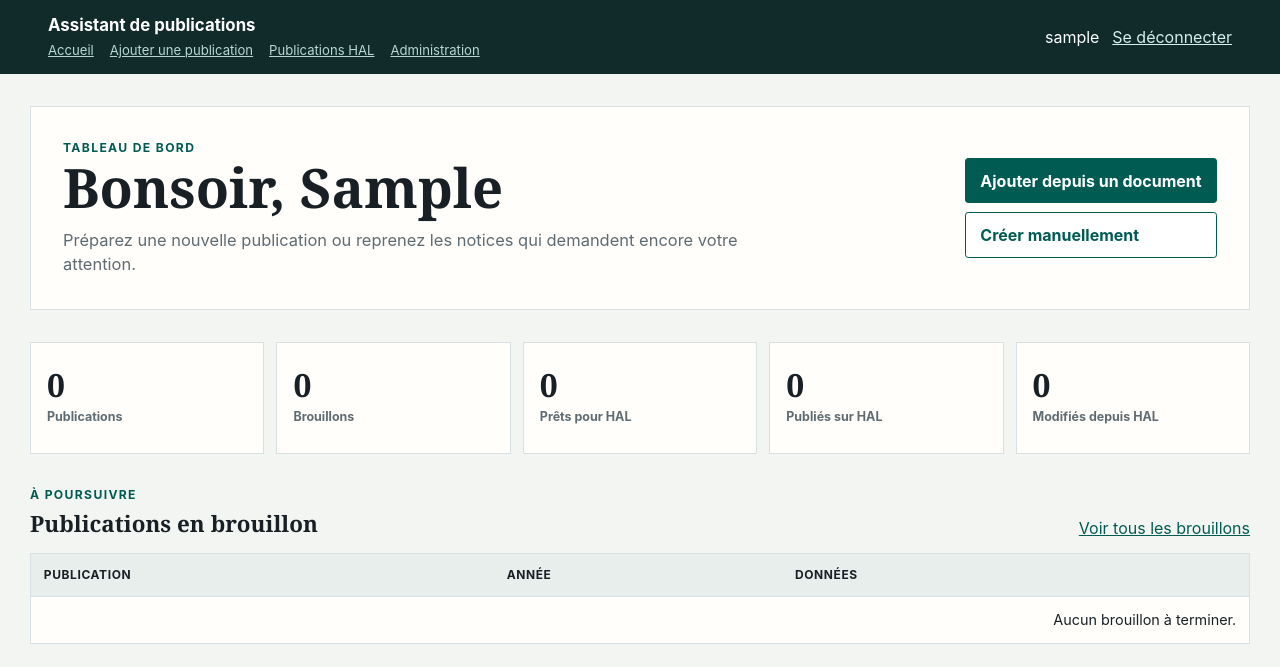
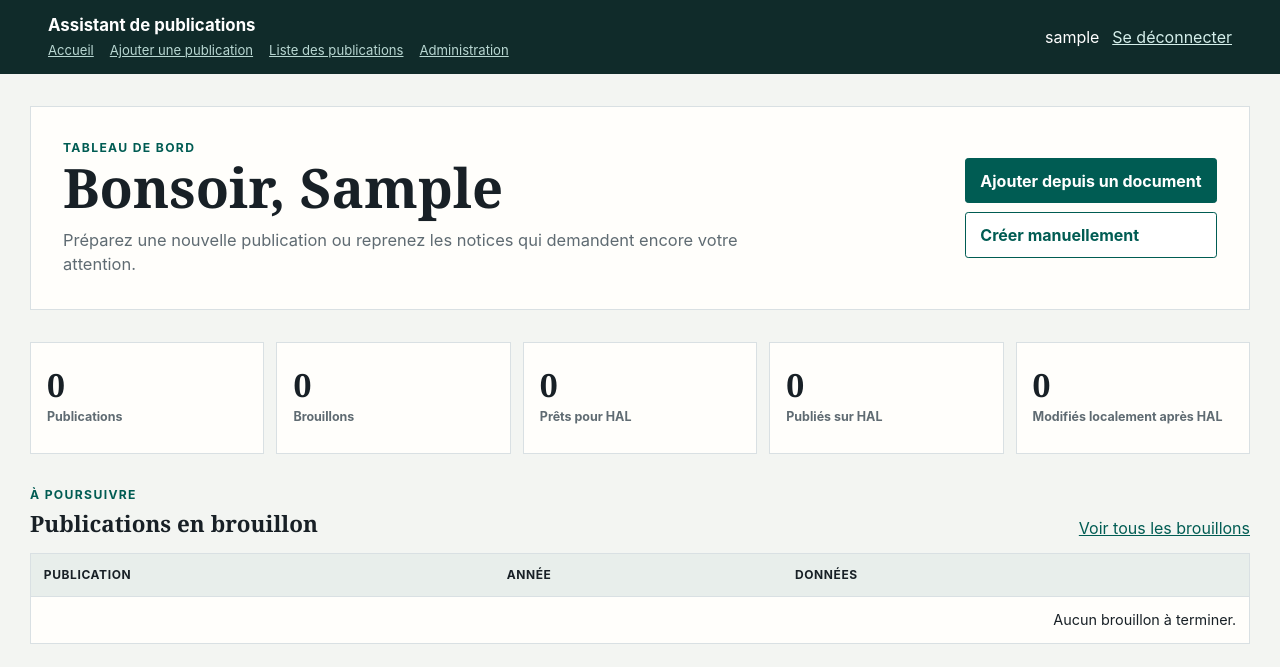
Before and after one commit to jfix/hal-assistant-webapp, a Django app: page / in a window 1280 px wide. Shown: the top 667 px of the page. Run offline with Django 5.2, Linux system fonts and the light colour scheme; the visitor is signed in with stand-in values (Sample User, id 1); data that the repository does not hold is empty; parts of the project's set-up code (start-up, migrations or seed data) failed here and were passed over.

Commit message:
Clarify dashboard publication states

```diff
--- a/catalog/templates/catalog/home.html
+++ b/catalog/templates/catalog/home.html
@@ -20,7 +20,7 @@
     <a class="stat-card" href="{% url 'publication-list' %}?workflow=draft"><strong>{{ stats.drafts }}</strong><span>Brouillons</span></a>
     <a class="stat-card" href="{% url 'publication-list' %}?workflow=draft&amp;readiness=hal_ready"><strong>{{ stats.ready }}</strong><span>Prêts pour HAL</span></a>
     <a class="stat-card" href="{% url 'publication-list' %}?workflow=published"><strong>{{ stats.published }}</strong><span>Publiés sur HAL</span></a>
-    <div class="stat-card"><strong>{{ stats.modified }}</strong><span>Modifiés depuis HAL</span></div>
+    <a class="stat-card" href="{% url 'publication-list' %}?workflow=modified"><strong>{{ stats.modified }}</strong><span>Modifiés localement après HAL</span></a>
   </section>
 
   <section class="dashboard-section" aria-labelledby="drafts-title">
--- a/catalog/templates/catalog/publication_list.html
+++ b/catalog/templates/catalog/publication_list.html
@@ -23,6 +23,7 @@
         <option value="">Tous</option>
         <option value="draft" {% if filters.workflow == "draft" %}selected{% endif %}>Brouillons</option>
         <option value="published" {% if filters.workflow == "published" %}selected{% endif %}>Publiés sur HAL</option>
+        <option value="modified" {% if filters.workflow == "modified" %}selected{% endif %}>Modifiés localement après HAL</option>
       </select>
     </label>
     <label>
--- a/catalog/views.py
+++ b/catalog/views.py
@@ -360,6 +360,10 @@ def _filtered_publications(request: HttpRequest):
         publications = publications.filter(hal_id="")
     elif filters["workflow"] == "published":
         publications = publications.exclude(hal_id="")
+    elif filters["workflow"] == "modified":
+        publications = publications.exclude(hal_id="").filter(
+            hal_synced_version__lt=models.F("version")
+        )
     return publications, filters
 
 
--- a/templates/base.html
+++ b/templates/base.html
@@ -16,7 +16,7 @@
         <nav class="site-nav" aria-label="Navigation principale">
           <a href="{% url 'home' %}">Accueil</a>
           <a href="{% url 'document-summary' %}">Ajouter une publication</a>
-          <a href="{% url 'publication-list' %}">Publications HAL</a>
+          <a href="{% url 'publication-list' %}">Liste des publications</a>
           {% if user.is_staff %}<a href="{% url 'admin:index' %}">Administration</a>{% endif %}
         </nav>
       </div>
```
Also changed, not shown: catalog/tests/test_views.py (+39 -0 lines).
